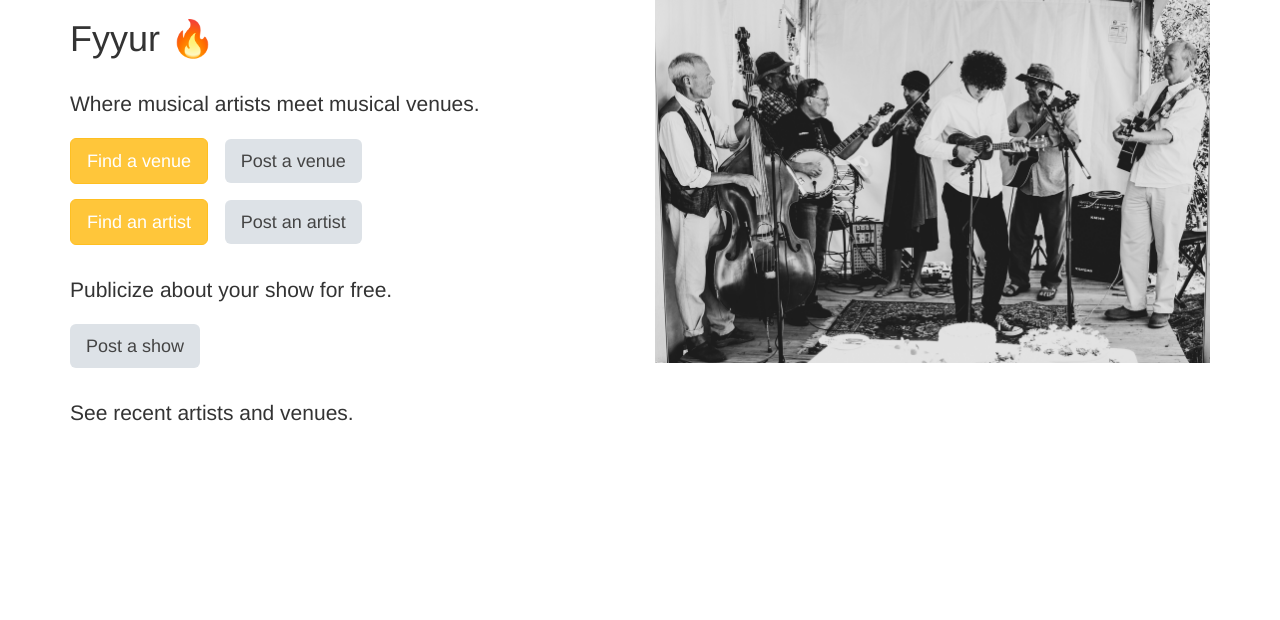
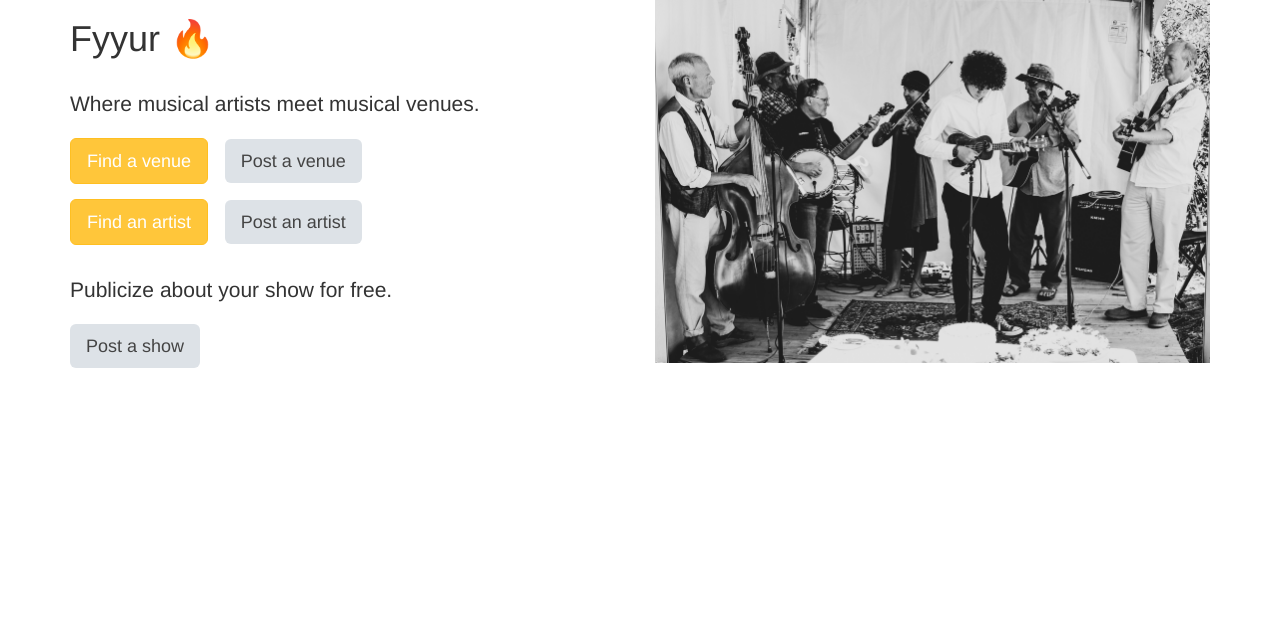
Before and after one commit to sabinevidal/fyyur_project, a Flask app: page / in a window 1280 px wide. Shown: the part 81-701 px from the top of the page. Run offline with Flask 2, Linux system fonts and the light colour scheme; some libraries are stand-ins or nearby versions.

Commit message:
Fixed bugs, checked rubric

```diff
--- a/app.py
+++ b/app.py
@@ -54,11 +54,11 @@ class Venue(db.Model):
     past_shows = db.Column(db.Integer, nullable=True)
     past_shows_count = db.Column(db.Integer)
 
-    # created time
-    #created = db.Column(db.DateTime, default=datetime.now())
-
     # relationships between Venue and show
     show_ven = db.relationship('Show', cascade="all,delete", backref='Venue', lazy=True)
+
+    ## created time for recent entries attempt
+    #created = db.Column(db.DateTime, default=datetime.now())
 
 
 class Artist(db.Model):
@@ -78,11 +78,11 @@ class Artist(db.Model):
     upcoming_shows = db.Column(db.Integer, nullable=True)
     past_shows = db.Column(db.Integer, nullable=True)
 
-    # created time
-    created = db.Column(db.DateTime, default=datetime.now())
-
     # relationships between Artist and Show
     show_art = db.relationship('Show', cascade="all,delete", backref='Artist', lazy=True)
+
+    ## created time for recent entries attempt
+    # created = db.Column(db.DateTime, default=datetime.now())
 
 
 class Show(db.Model):
@@ -726,7 +726,7 @@ def create_show_submission():
     return render_template('pages/home.html')
 
 #----------------------------------------------------------------------------#
-# Most recent venues and artists
+# Attempted: Most recent venues and artists for recent entries
 #----------------------------------------------------------------------------#
 
 # @app.route('/artists/recent')
--- a/templates/pages/home.html
+++ b/templates/pages/home.html
@@ -17,11 +17,11 @@
 		<h3>
 			<a href="/shows/create"><button class="btn btn-default btn-lg">Post a show</button></a>
         </h3>
-        <!-- Implement list of most recently added artists and venues  -->
-        <p class="lead">See recent artists and venues.</p>
-        <h3></h3>
+
+        <!-- Attempted: Implement list of most recently added artists and venues  -->
+        <!-- <p class="lead">See recent artists and venues.</p>
+        <h3></h3> -->
         <!-- Run through all artists and venues, filter by 10 most recent -->
-        <p> </p>
 
         <!-- {% for artist in artists %}
             {% if artist.created  %}
@@ -29,7 +29,6 @@
             {%endif %}
         {% endfor %} -->
 
-        </h3>
 	</div>
 	<div class="col-sm-6 hidden-sm hidden-xs">
 		<img id="front-splash" src="{{ url_for('static',filename='img/front-splash.jpg') }}" alt="Front Photo of Musical Band" />
```
Also changed, not shown: templates/sample_data.py (deleted, +0 -265 lines), models.py (deleted).
